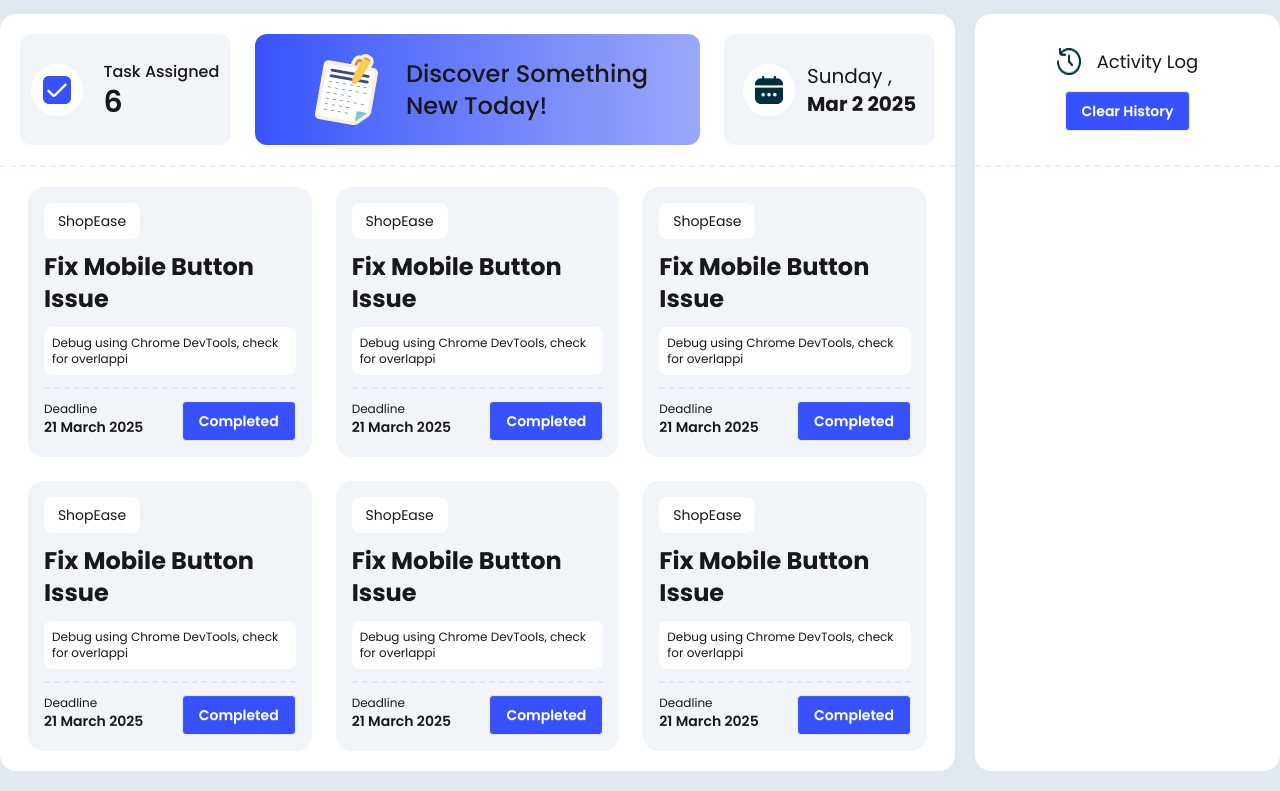
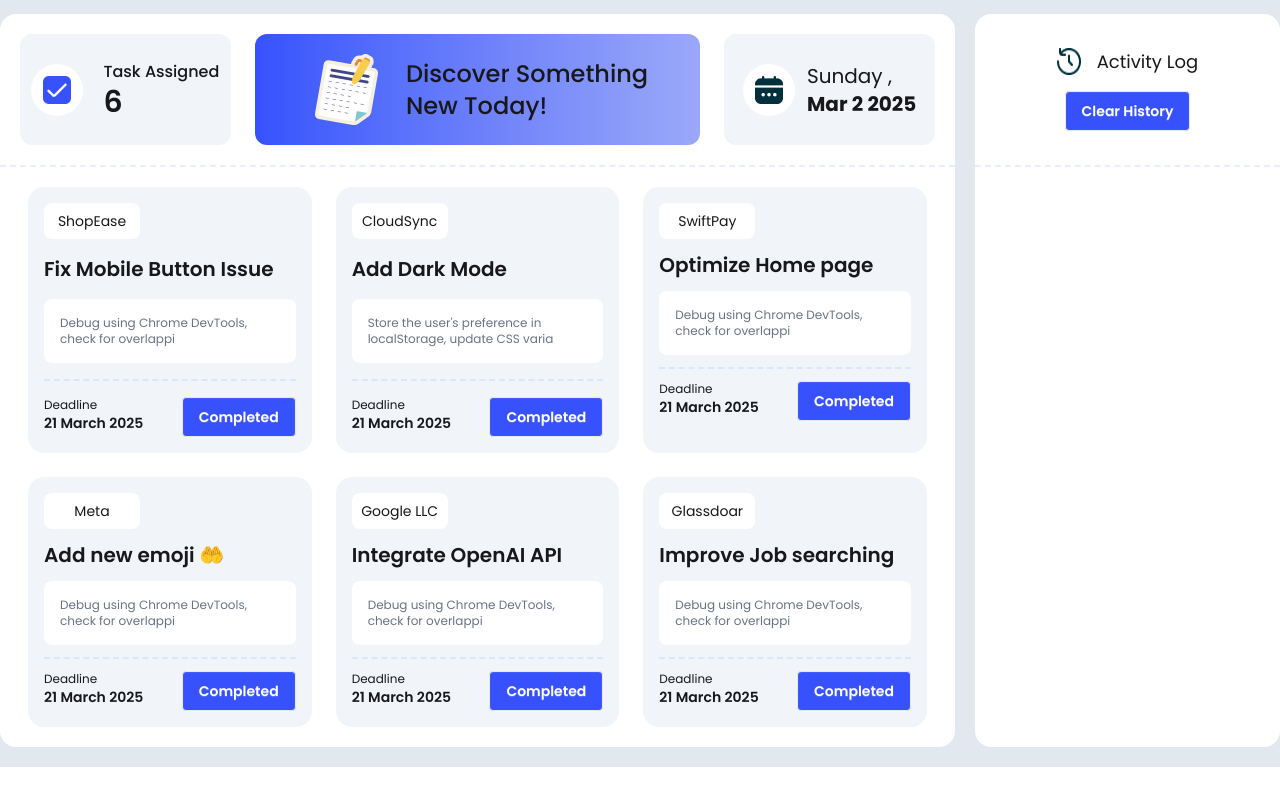
Before and after one commit to emonhasan17/My-Assignment-5, a plain HTML site: page index.html in a window 1280 px wide. Shown: the part 106-897 px from the top of the page. After the commit the page ends 873 px from the top, so only its background shows below. Drawn offline with nearby package versions, Linux system fonts and the light colour scheme.

```diff
--- a/index.html
+++ b/index.html
@@ -88,10 +88,28 @@
 
 
                 <div class="px-7 grid grid-cols-3 gap-6 py-5">
-                    <div class="bg-slate-100 rounded-2xl space-y-3  p-4">
+
+                    <div class="bg-slate-100 rounded-2xl space-y-4  p-4">
                         <p class=" bg-base-100 w-24 rounded-lg text-center p-2 text-sm">ShopEase</p>
-                        <h1 class="text-2xl font-bold title-text">Fix Mobile Button Issue </h1>
-                        <p class="bg-base-100 rounded-lg text-xs p-2">Debug using Chrome DevTools, check for overlappi
+                        <h1 class="text-xl font-semibold title-text">Fix Mobile Button Issue </h1>
+                        <p class="bg-base-100 text-gray-500 rounded-lg text-xs p-4">Debug using Chrome DevTools, check for overlappi
+                        </p>
+                        <hr class="dottet-hr">
+                        <div class="flex justify-between">
+                            <div>
+                                <p class="text-xs">Deadline</p>
+                                <h3 class="text-sm font-semibold">21 March 2025</h3>
+                            </div>
+                            <button class="btn bg-[#3752FD] btn-complete text-[#FFFFFF]">Completed</button>
+                        </div>
+                    </div>
+
+
+
+                    <div class="bg-slate-100 rounded-2xl space-y-4  p-4">
+                        <p class=" bg-base-100 w-24 rounded-lg text-center p-2 text-sm">CloudSync</p>
+                        <h1 class="text-xl font-semibold title-text"> Add Dark  Mode   </h1>
+                        <p class="bg-base-100 text-gray-500 rounded-lg text-xs p-4">Store the user's preference in localStorage, update CSS varia
                         </p>
                         <hr class="dottet-hr">
                         <div class="flex justify-between">
@@ -103,9 +121,9 @@
                         </div>
                     </div>
                     <div class="bg-slate-100 rounded-2xl space-y-3  p-4">
-                        <p class=" bg-base-100 w-24 rounded-lg text-center p-2 text-sm">ShopEase</p>
-                        <h1 class="text-2xl font-bold title-text">Fix Mobile Button Issue </h1>
-                        <p class="bg-base-100 rounded-lg text-xs p-2">Debug using Chrome DevTools, check for overlappi
+                        <p class=" bg-base-100 w-24 rounded-lg text-center p-2 text-sm">SwiftPay</p>
+                        <h1 class="text-xl font-semibold title-text">Optimize  Home page  </h1>
+                        <p class="bg-base-100 text-gray-500 rounded-lg text-xs p-4">Debug using Chrome DevTools, check for overlappi
                         </p>
                         <hr class="dottet-hr">
                         <div class="flex justify-between">
@@ -117,9 +135,9 @@
                         </div>
                     </div>
                     <div class="bg-slate-100 rounded-2xl space-y-3  p-4">
-                        <p class=" bg-base-100 w-24 rounded-lg text-center p-2 text-sm">ShopEase</p>
-                        <h1 class="text-2xl font-bold title-text">Fix Mobile Button Issue </h1>
-                        <p class="bg-base-100 rounded-lg text-xs p-2">Debug using Chrome DevTools, check for overlappi
+                        <p class=" bg-base-100 w-24 rounded-lg text-center p-2 text-sm">Meta</p>
+                        <h1 class="text-xl font-semibold title-text">Add new emoji 🤲 </h1>
+                        <p class="bg-base-100 text-gray-500 rounded-lg text-xs p-4">Debug using Chrome DevTools, check for overlappi
                         </p>
                         <hr class="dottet-hr">
                         <div class="flex justify-between">
@@ -131,9 +149,9 @@
                         </div>
                     </div>
                     <div class="bg-slate-100 rounded-2xl space-y-3  p-4">
-                        <p class=" bg-base-100 w-24 rounded-lg text-center p-2 text-sm">ShopEase</p>
-                        <h1 class="text-2xl font-bold title-text">Fix Mobile Button Issue </h1>
-                        <p class="bg-base-100 rounded-lg text-xs p-2">Debug using Chrome DevTools, check for overlappi
+                        <p class=" bg-base-100 w-24 rounded-lg text-center p-2 text-sm">Google LLC</p>
+                        <h1 class="text-xl font-semibold title-text">Integrate OpenAI API  </h1>
+                        <p class="bg-base-100 text-gray-500 rounded-lg text-xs p-4">Debug using Chrome DevTools, check for overlappi
                         </p>
                         <hr class="dottet-hr">
                         <div class="flex justify-between">
@@ -145,23 +163,9 @@
                         </div>
                     </div>
                     <div class="bg-slate-100 rounded-2xl space-y-3  p-4">
-                        <p class=" bg-base-100 w-24 rounded-lg text-center p-2 text-sm">ShopEase</p>
-                        <h1 class="text-2xl font-bold title-text">Fix Mobile Button Issue </h1>
-                        <p class="bg-base-100 rounded-lg text-xs p-2">Debug using Chrome DevTools, check for overlappi
-                        </p>
-                        <hr class="dottet-hr">
-                        <div class="flex justify-between">
-                            <div>
-                                <p class="text-xs">Deadline</p>
-                                <h3 class="text-sm font-semibold">21 March 2025</h3>
-                            </div>
-                            <button class="btn bg-[#3752FD] btn-complete text-[#FFFFFF]">Completed</button>
-                        </div>
-                    </div>
-                    <div class="bg-slate-100 rounded-2xl space-y-3  p-4">
-                        <p class=" bg-base-100 w-24 rounded-lg text-center p-2 text-sm">ShopEase</p>
-                        <h1 class="text-2xl font-bold title-text">Fix Mobile Button Issue </h1>
-                        <p class="bg-base-100 rounded-lg text-xs p-2">Debug using Chrome DevTools, check for overlappi
+                        <p class=" bg-base-100 w-24 rounded-lg text-center p-2 text-sm">Glassdoar</p>
+                        <h1 class="text-xl font-semibold title-text">Improve Job searching  </h1>
+                        <p class="bg-base-100 text-gray-500 rounded-lg text-xs p-4">Debug using Chrome DevTools, check for overlappi
                         </p>
                         <hr class="dottet-hr">
                         <div class="flex justify-between">
```
Also changed, not shown: main.html (+5 -5 lines).
